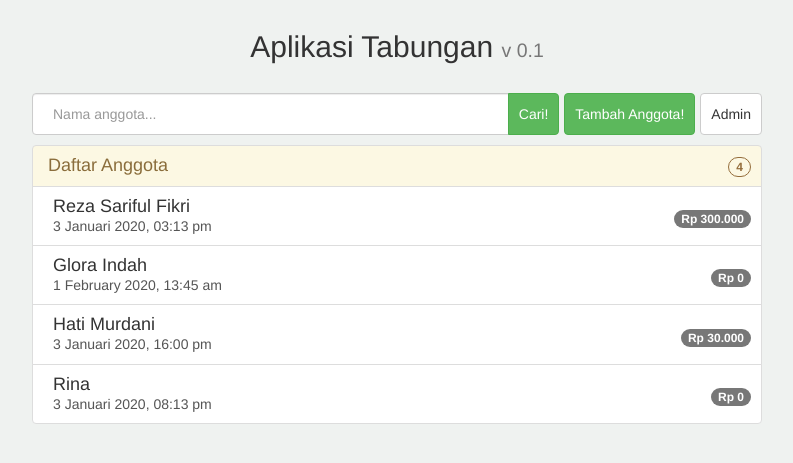
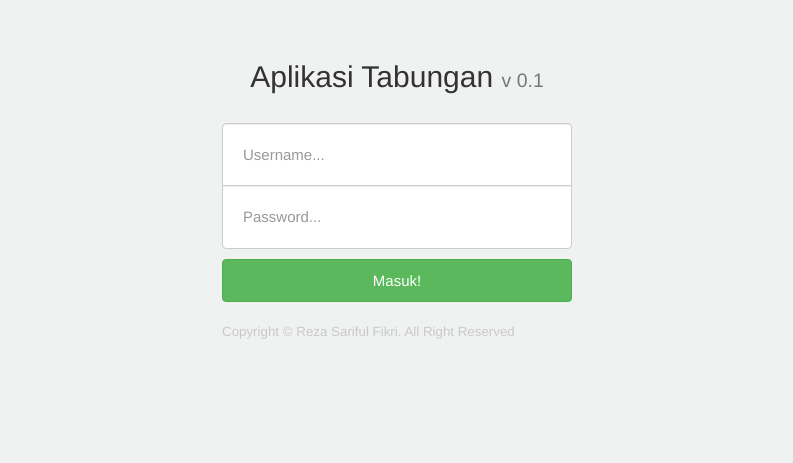
Before and after one commit to rezafikkri/aplikasi-tabungan, a PHP site: page /app_tabungan/index.php?pg=login in a window 1280 px wide. Shown: the top 463 px of the page, without its empty margins (243-1036 px from the left). Run offline with PHP 8.4, Linux system fonts and the light colour scheme.

Commit message:
membuat system login dan hak akses admin

```diff
--- a/admin/admin_detail.php
+++ b/admin/admin_detail.php
@@ -1,4 +1,10 @@
 <?php
+	$dbLogin = new login;
+	if($dbLogin->cek_login_no()) {
+		header("Location: ".config::base_url('index.php?pg=login'));
+		die;
+	}
+
 	$dbAdmin = new admin;
 	$admin_id = filter_input(INPUT_GET, 'admin_id', FILTER_SANITIZE_STRING);
 	$r = $dbAdmin->get_one_admin($admin_id, 'admin_id, nama, username');
--- a/admin/tambah_admin.php
+++ b/admin/tambah_admin.php
@@ -1,4 +1,10 @@
 <?php
+	$dbLogin = new login;
+	if($dbLogin->cek_login_no()) {
+		header("Location: ".config::base_url('index.php?pg=login'));
+		die;
+	}
+
 	$dbAdmin = new admin;
 	$errors = $dbAdmin->get_form_errors();
 	$old = $dbAdmin->get_old_value();
--- a/assets/css/tabungan.css
+++ b/assets/css/tabungan.css
@@ -132,6 +132,14 @@ div.list-group {
 	margin-top: 30px;
 }
 
+.mt-20 {
+	margin-top: 20px;
+}
+
+.mt-10 {
+	margin-top: 10px;
+}
+
 .mb-10 {
 	margin-bottom: 10px;
 }
@@ -196,3 +204,32 @@ div.list-group {
 	right: 10px;
 	bottom: 0px;
 }
+
+.copy-right {
+	color: #c9c9c9;
+	font-size: 10pt;
+}
+
+.login .form-control {
+  	position: relative;
+  	height: auto;
+  	font-size: 15px;
+}
+
+.login button {
+	font-size: 15px;
+}
+
+.login .form-control:focus {
+  	z-index: 2;
+}
+
+.login input[type="text"] {
+  	margin-bottom: -1px;
+  	border-bottom-right-radius: 0;
+  	border-bottom-left-radius: 0;
+}
+.login input[type="password"] {
+  	border-top-left-radius: 0;
+  	border-top-right-radius: 0;
+}
--- /dev/null
+++ b/class/class_login.php
@@ -0,0 +1,58 @@
+<?php
+
+/**
+ *
+ */
+class login extends config {
+
+	public function proses_login() {
+		$this->form_validation([
+			'username[Username]' => 'required',
+			'password[Password]' => 'required'
+		], false);
+		// set delimiters
+		$this->set_delimiter('<p class="text-danger mt-20">', '</p>');
+		// cek form errors
+		if($this->has_formErrors() === true) {
+			return false;
+		}
+
+		$username = filter_input(INPUT_POST, 'username', FILTER_SANITIZE_STRING);
+		$password = filter_input(INPUT_POST, 'password', FILTER_SANITIZE_STRING);
+		$get = $this->db->prepare("SELECT admin_id, username, password from admin where username=:username");
+		$get->execute(['username'=>$username]);
+		if($get->rowCount() > 0) {
+			$r = $get->fetch(PDO::FETCH_ASSOC);
+			// cek apakah password valid
+			if(password_verify($password, $r['password'])) {
+				$_SESSION['tabungan']['login_status'] = 'yes';
+				$_SESSION['tabungan']['admin_id'] = $r['admin_id'];
+				$_SESSION['tabungan']['username'] = $r['username'];
+				return "berhasil_login";
+
+			} else {
+				$_SESSION['tabungan']['form_errors']['password'] = '<p class="text-danger mt-20">Password salah!</p>';
+				return false;
+			}
+
+		} else {
+			$_SESSION['tabungan']['form_errors']['username'] = '<p class="text-danger mt-20">Username tidak ditemukan!</p>';
+			return false;
+		}
+	}
+
+	public function cek_login_no() {
+		if(!isset($_SESSION['tabungan']['login_status'])) {
+			return true;
+		}
+		return false;
+	}
+
+	// for halaman login
+	public function cek_login_yes() {
+		if(isset($_SESSION['tabungan']['login_status'])) {
+			return true;
+		}
+		return false;
+	}
+}
--- a/home.php
+++ b/home.php
@@ -1,7 +1,16 @@
+<?php
+	$dbLogin = new login;
+	if($dbLogin->cek_login_no()) {
+		header("Location: ".config::base_url('index.php?pg=login'));
+		die;
+	}
+?>
 <div class="col-lg-8 col-lg-offset-2">
 	<h2 class="judul text-center">Aplikasi Tabungan <span class="small">v 0.1</span></h2>
+	<p></p>
 
-	<a href="<?= config::base_url('index.php?pg=admin'); ?>" class="btn btn-default pull-right">Admin</a>
+	<a href="<?= config::base_url('login/proses.php?action=logout'); ?>" class="btn btn-danger pull-right"><span class="glyphicon glyphicon-log-out"></span></a>
+	<a href="<?= config::base_url('index.php?pg=admin'); ?>" class="btn btn-default pull-right mr-5">Admin</a>
 	<a href="<?= config::base_url('index.php?pg=tambah_anggota'); ?>" class="btn btn-success mb-10 pull-right mr-5">Tambah Anggota!</a>
 	<div class="input-group search">
 		<input type="text" class="form-control" placeholder="Nama anggota...">
--- a/index.php
+++ b/index.php
@@ -50,6 +50,10 @@
             if(!file_exists("admin/tambah_admin.php")) die ("file kosong");
             include "admin/tambah_admin.php";
             break;
+        case 'login':
+            if(!file_exists("login/login.php")) die ("file kosong");
+            include "login/login.php";
+            break;
     }
 
     ?>
--- /dev/null
+++ b/login/login.php
@@ -0,0 +1,21 @@
+<?php
+	$dbLogin = new login;
+	if($dbLogin->cek_login_yes()) {
+		header("Location: ".config::base_url('index.php'));
+		die;
+	}
+	$errors = $dbLogin->get_form_errors();
+?>
+<div class="col-lg-4 col-lg-offset-4 mt-30">
+	<h2 class="judul text-center">Aplikasi Tabungan <span class="small">v 0.1</span></h2>
+	<div class="login">
+		<form method="post" action="<?= config::base_url('login/proses.php?action=login'); ?>">
+			<?= $errors['username']??''; ?>
+			<input type="text" class="form-control" name="username" placeholder="Username...">
+			<?= $errors['password']??''; ?>
+			<input type="password" class="form-control mb-10" name="password" placeholder="Password...">
+			<button class="btn btn-success btn-block">Masuk!</button>
+		</form>
+		<p class="copy-right mt-20">Copyright &copy; Reza Sariful Fikri. All Right Reserved</p>
+	</div>
+</div>
```
Also changed, not shown: admin/admin.php (+7 -1 lines), login/proses.php (added, +20 -0 lines).
